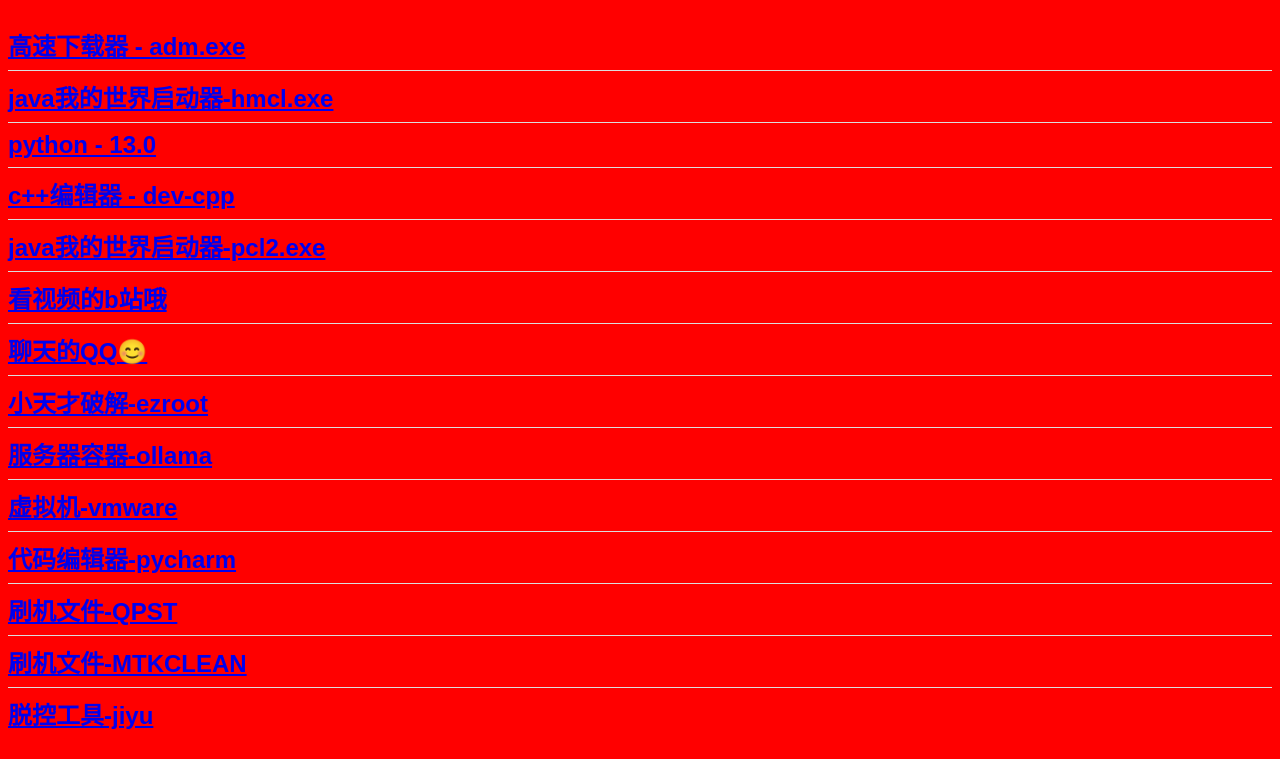
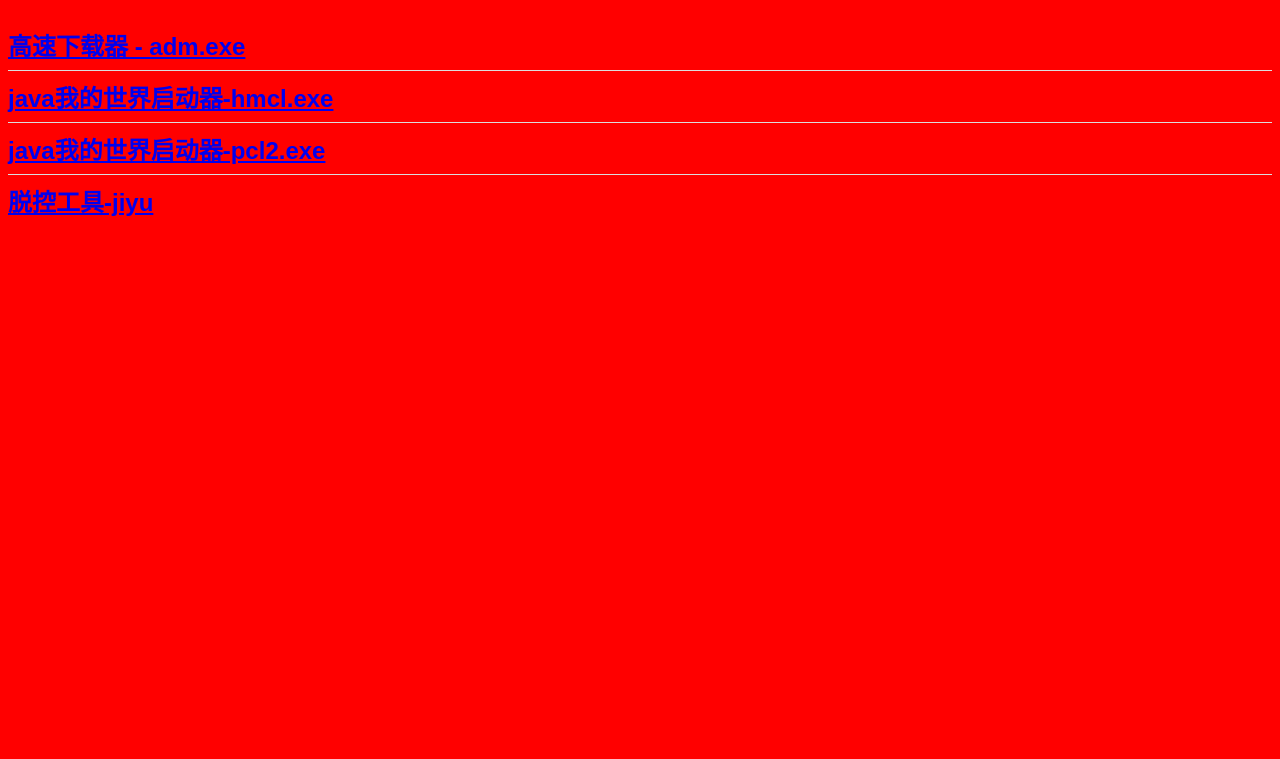
Before and after one commit to wjr-command/wjr-command.github.io, a plain HTML site: page down.html in a window 1280 px wide. Shown: the part 70-829 px from the top of the page. After the commit the page ends 800 px from the top, so only its background shows below. Drawn offline with Linux system fonts and the light colour scheme.

Commit message:
Update down.html

```diff
--- a/down.html
+++ b/down.html
@@ -20,17 +20,7 @@
     <h2>
         <li><a href="  ./adm.exe" onclick="downloadFileli('adm.exe')">高速下载器 - adm.exe</a></li>
         <li><a href="  ./HMCL.exe" onclick="downloadFileli('hmcl.exe')">java我的世界启动器-hmcl.exe</a></li>
-        <li><a href="  ./python13.0.exe" onclick="downloadFileli('python13.0.exe')">python - 13.0</a></li>
-        <li><a href="  ./dev-cpp.exe" onclick="downloadFileli('dev-cpp.exe')">c++编辑器 - dev-cpp</a></li>
         <li><a href="  ./pcl2.exe" onclick="downloadFileli('pcl2.exe')">java我的世界启动器-pcl2.exe</a></li>
-        <li><a href="  ./bilibili_install.exe" onclick="downloadFileli('bilibili_install.exe')">看视频的b站哦</a></li>
-        <li><a href="  ./QQ_install.exe" onclick="downloadFileli('QQ_install.exe')">聊天的QQ😊</a></li>
-        <li><a href="  ./ezroot.zip" onclick="downloadFileli('ezroot.zip')">小天才破解-ezroot</a></li>
-        <li><a href="  ./ollama.exe" onclick="downloadFileli('ollama.exe')">服务器容器-ollama</a></li>
-        <li><a href="  ./vmware.exe" onclick="downloadFileli('vmware.exe')">虚拟机-vmware</a></li>
-        <li><a href="  ./pycharm.exe" onclick="downloadFileli('pycharm.exe')">代码编辑器-pycharm</a></li>
-        <li><a href="  ./刷机文件-QPST.rar" onclick="downloadFileli('刷机文件-QPST.rar')">刷机文件-QPST</a></li>
-        <li><a href="  ./刷机文件-MTKCLEAN.exe" onclick="downloadFileli('刷机文件-MTKCLEAN.exe')">刷机文件-MTKCLEAN</a></li>
         <li><a href="  ./jiyu.exe" onclick="downloadFileli('jiyu.exe')">脱控工具-jiyu</a></li>
     </h2>
 </ul>
```
